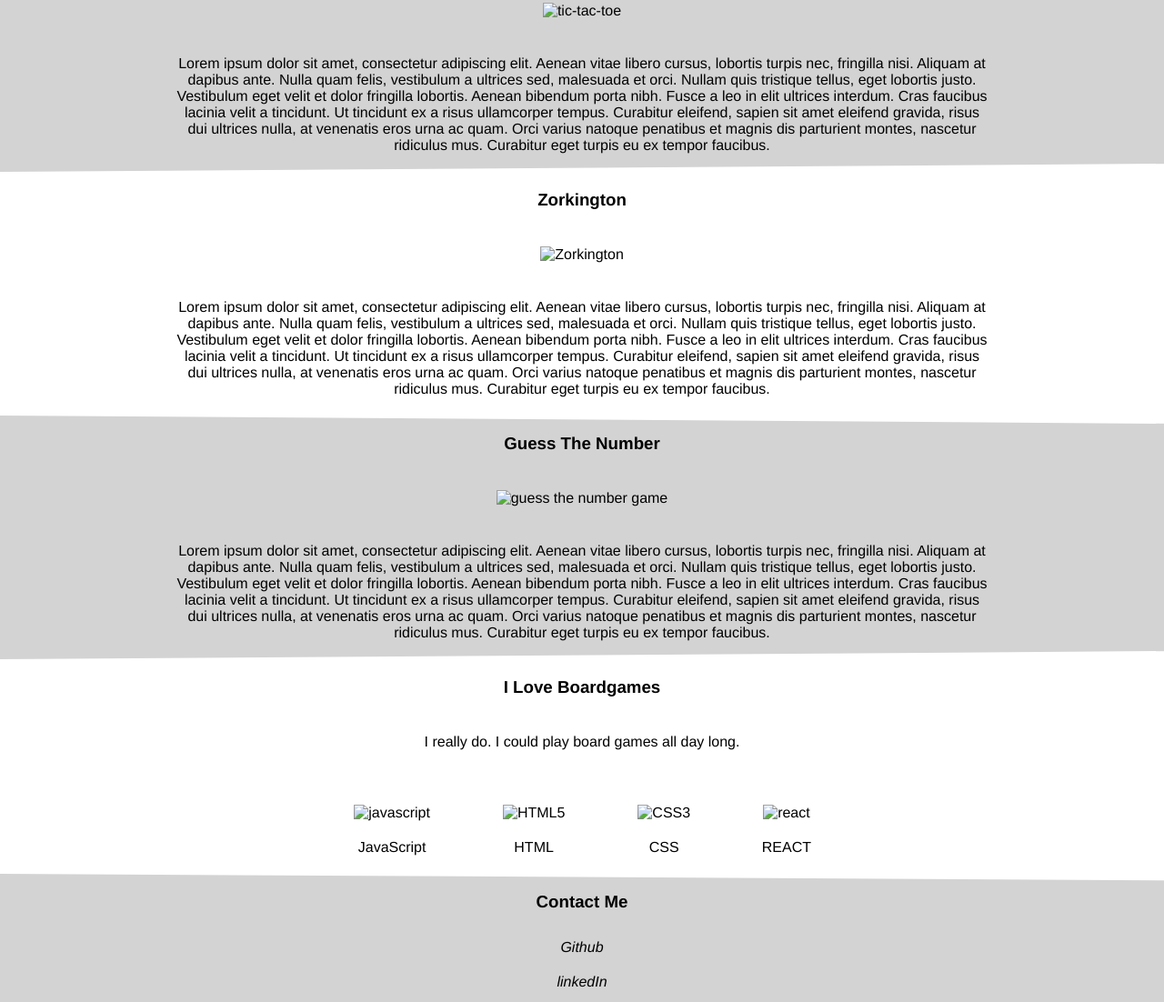
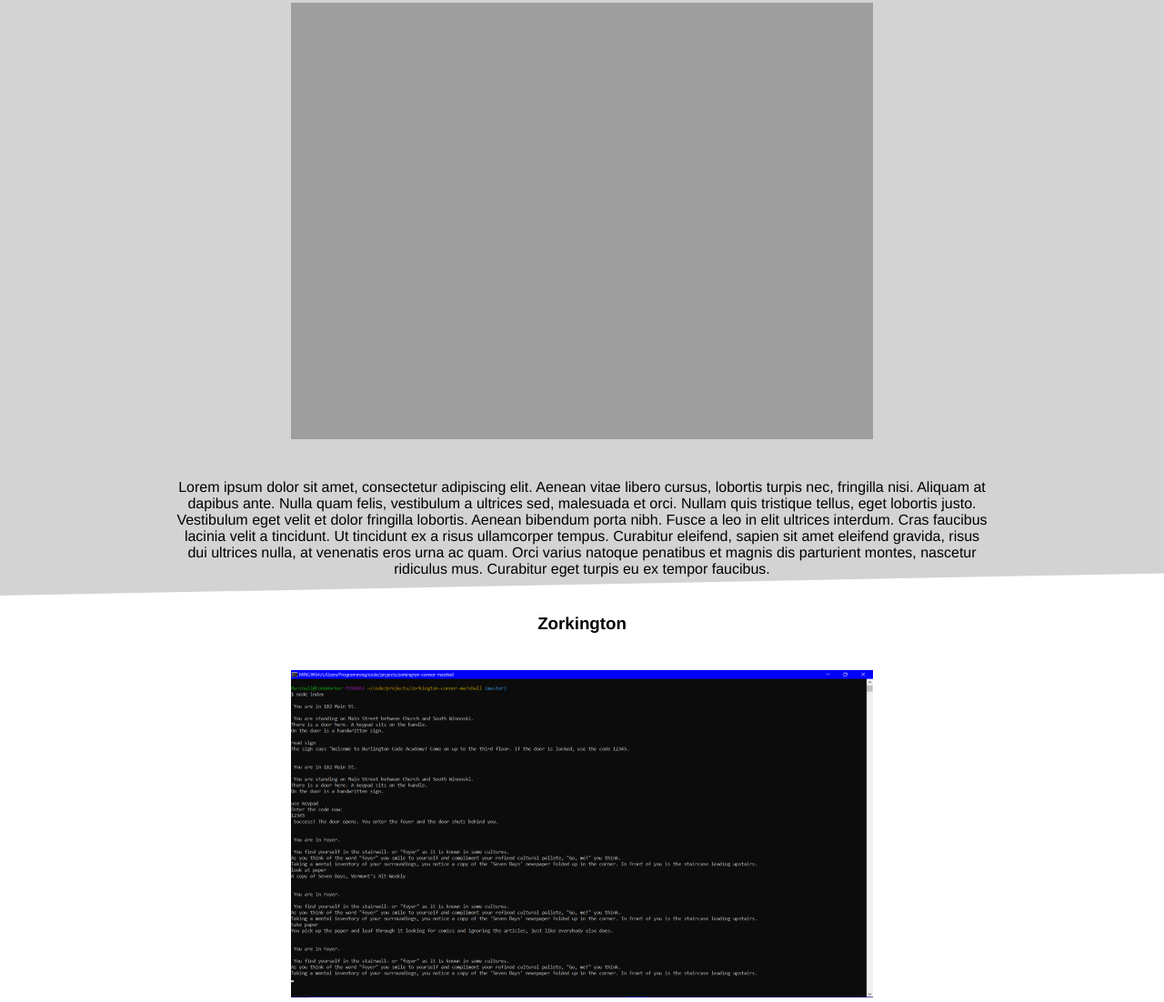
Before and after one commit to DoctorGrim/profile, a plain HTML site: page index.html in a window 1280 px wide. Shown: the part 527-1629 px from the top of the page at 91% size. Drawn offline with Linux system fonts and the light colour scheme; the site is published under a folder, as on GitHub Pages, so addresses that start at the root find nothing.

Commit message:
fixed image links

```diff
--- a/index.html
+++ b/index.html
@@ -22,10 +22,9 @@
         <img src="media/headshot.png" alt="Photo of Me" />
         <h1>Marshall Estlund</h1>
         <h3>Junior Web Developer</h3>
-          <h4>Check out my Latest projects below</h4>
+        <h4>Check out my Latest projects below</h4>
       </section>
       <section id="portfolio" class="portfolio">
-
         <section class="tic-tac-toe">
           <h3>
             <a
@@ -33,7 +32,7 @@
               >Tic Tac Toe</a
             >
           </h3>
-          <img src="/media/tic-tac-toe.png" alt="tic-tac-toe" />
+          <img src="media/tic-tac-toe.png" alt="tic-tac-toe" />
           <p>
             Lorem ipsum dolor sit amet, consectetur adipiscing elit. Aenean
             vitae libero cursus, lobortis turpis nec, fringilla nisi. Aliquam at
@@ -55,7 +54,7 @@
               >Zorkington</a
             >
           </h3>
-          <img src="/media/zork.png" alt="Zorkington" />
+          <img src="media/zork.png" alt="Zorkington" />
           <p>
             Lorem ipsum dolor sit amet, consectetur adipiscing elit. Aenean
             vitae libero cursus, lobortis turpis nec, fringilla nisi. Aliquam at
@@ -77,7 +76,7 @@
               >Guess The Number</a
             >
           </h3>
-          <img src="/media/guess-number.png" alt="guess the number game" />
+          <img src="media/guess-number.png" alt="guess the number game" />
           <p>
             Lorem ipsum dolor sit amet, consectetur adipiscing elit. Aenean
             vitae libero cursus, lobortis turpis nec, fringilla nisi. Aliquam at
@@ -97,25 +96,25 @@
           <p>I really do. I could play board games all day long.</p>
           <section class="skills">
             <figure>
-              <img src="/media/javascript.png" alt="javascript" />
+              <img src="media/javascript.png" alt="javascript" />
               <figcaption>
                 JavaScript
               </figcaption>
             </figure>
             <figure>
-              <img src="/media/html5.png" alt="HTML5" />
+              <img src="media/html5.png" alt="HTML5" />
               <figcaption>
                 HTML
               </figcaption>
             </figure>
             <figure>
-              <img src="/media/css3.png" alt="CSS3" />
+              <img src="media/css3.png" alt="CSS3" />
               <figcaption>
                 CSS
               </figcaption>
             </figure>
             <figure>
-              <img src="/media/react.png" alt="react" />
+              <img src="media/react.png" alt="react" />
               <figcaption>
                 REACT
               </figcaption>
```
Also changed, not shown: style.css (+7 -8 lines).
